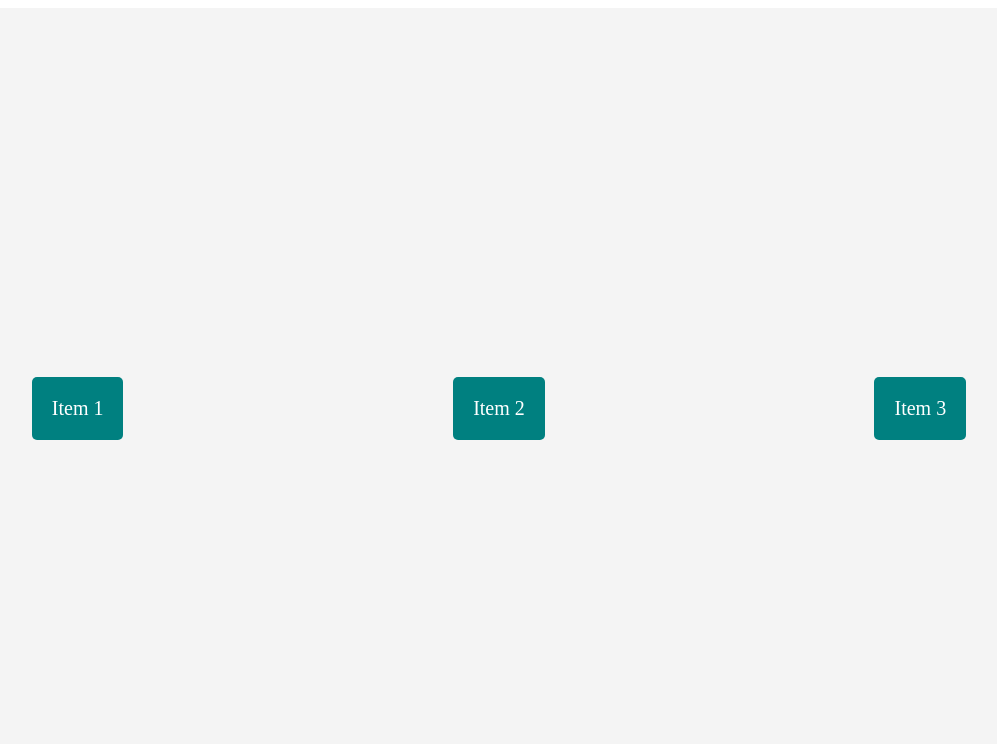
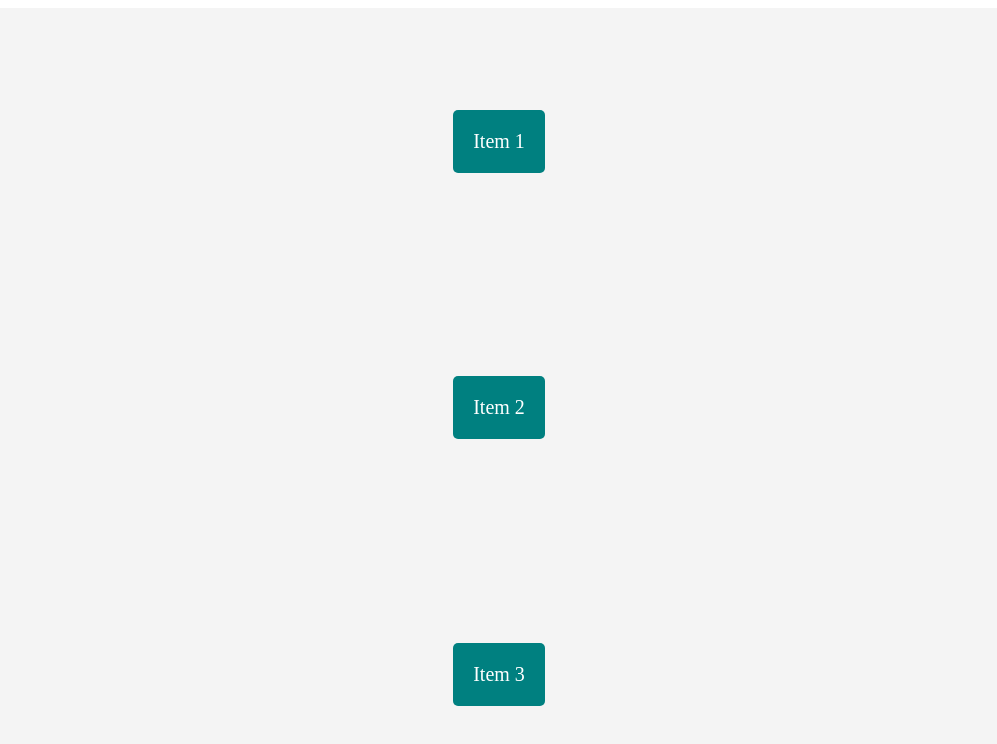
Before and after one commit to JactusTheCactus/concordium-wiki, a plain HTML site: page character-cards/index.html in a window 1280 px wide. Shown: the whole page, without its empty margins (141-1138 px from the left). Drawn offline with Linux system fonts and the light colour scheme.

Commit message:
Update styles.css

```diff
--- a/character-cards/styles.css
+++ b/character-cards/styles.css
@@ -1,7 +1,7 @@
 /* Flexbox Container */
 .flex-container {
   display: flex; /* Enable Flexbox */
-  flex-direction: row; /* Arrange items horizontally (default) */
+  flex-direction: column; /* Arrange items horizontally (default) */
   justify-content: space-around; /* Space items evenly */
   align-items: center; /* Center items vertically */
   height: 100vh; /* Full viewport height */
```
